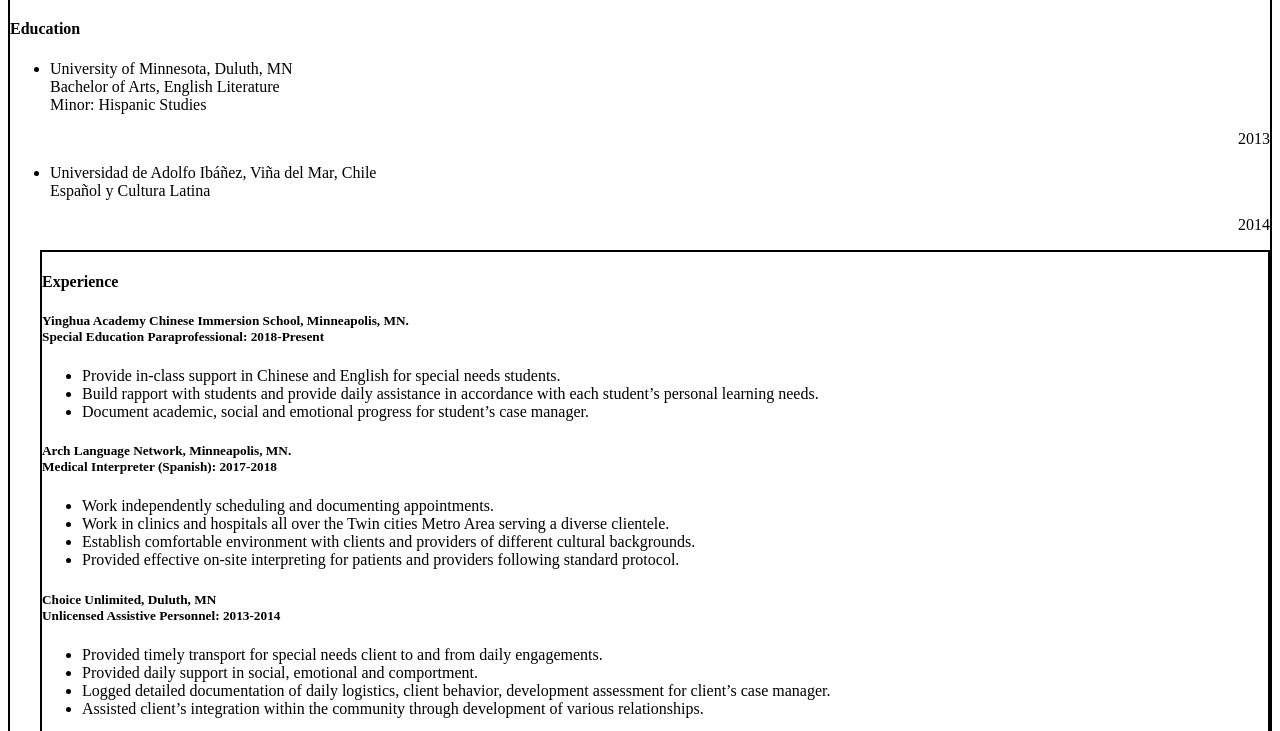
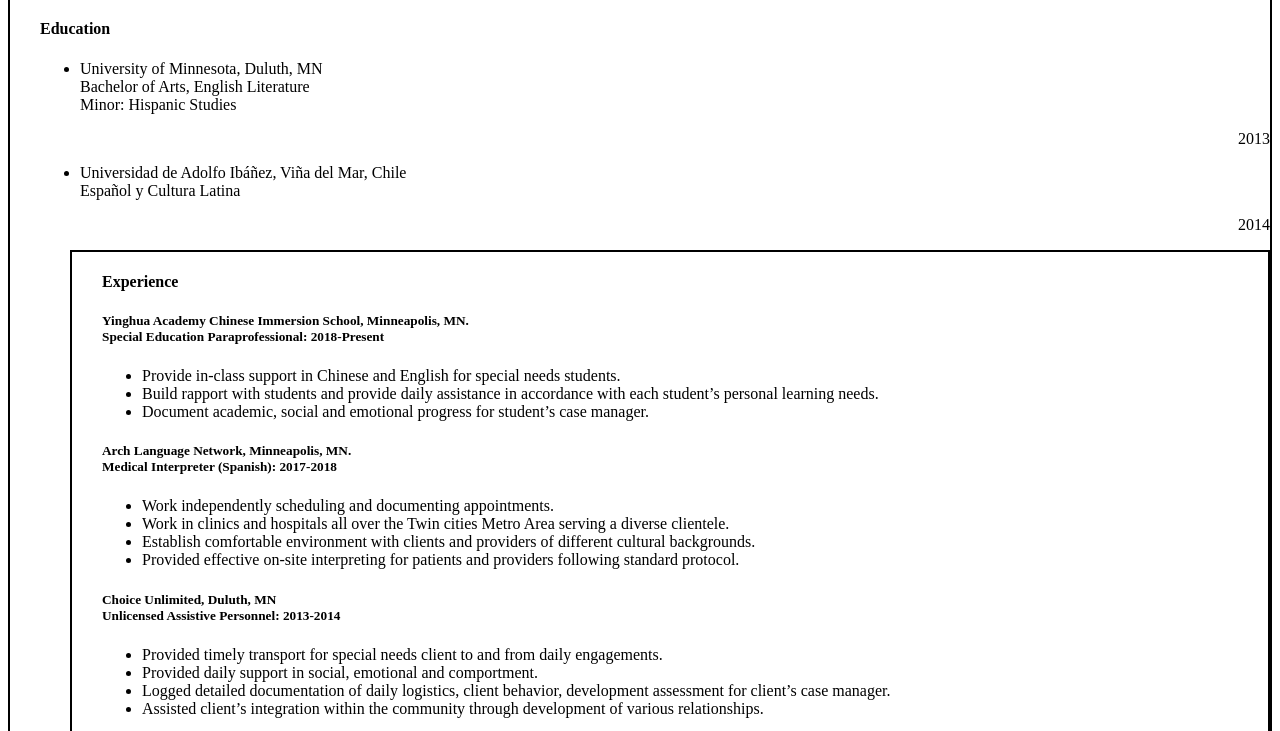
Before and after one commit to samflavin/samflavin.github.io, a plain HTML site: page index.html in a window 1280 px wide. Shown: the part 69-800 px from the top of the page. Drawn offline with Linux system fonts and the light colour scheme.

Commit message:
Update style.css

```diff
--- a/style.css
+++ b/style.css
@@ -14,7 +14,8 @@
 
 div{
   border:2px solid black;
-margin-left:30px;}
+margin-left:30px;
+padding-left:30px}
 
 .skills{
   margin:0;
```
